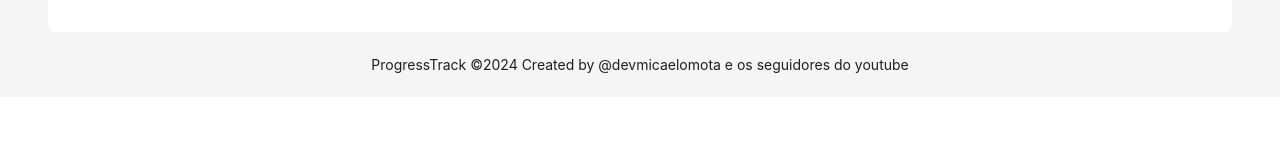
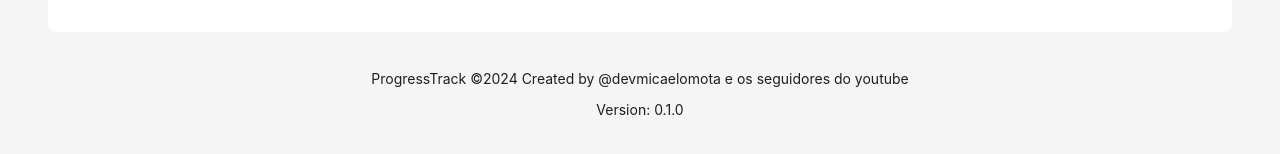
Before and after one commit to micaelomota/live-youtube-web-app, a React (Create React App) app in the folder frontend/: page / in a window 1280 px wide. Shown: the part 366-520 px from the top of the page. Built offline with nearby package versions, Linux system fonts and the light colour scheme; no server answers; the database is empty.

Commit message:
:recycle: refactor: inserting version in the footer (#13)

```diff
--- a/frontend/src/layout/AppLayout.tsx
+++ b/frontend/src/layout/AppLayout.tsx
@@ -2,6 +2,7 @@
 import { Breadcrumb, Layout, Menu, theme } from "antd";
 import { AimOutlined, HomeOutlined } from "@ant-design/icons";
 import { Outlet } from "react-router-dom";
+import packageJson from '../../package.json';
 
 const { Header, Content, Footer } = Layout;
 
@@ -40,6 +41,8 @@
     token: { colorBgContainer, borderRadiusLG },
   } = theme.useToken();
 
+  const version = packageJson.version;
+
   return (
     <Layout>
       <Header style={{ display: "flex", alignItems: "center" }}>
@@ -67,8 +70,13 @@
         </div>
       </Content>
       <Footer style={{ textAlign: "center" }}>
+        <p>
         ProgressTrack ©{new Date().getFullYear()} Created by @devmicaelomota e
         os seguidores do youtube
+        </p>
+        <p>
+          Version: <span>{version}</span>
+        </p>
       </Footer>
     </Layout>
   );
```
